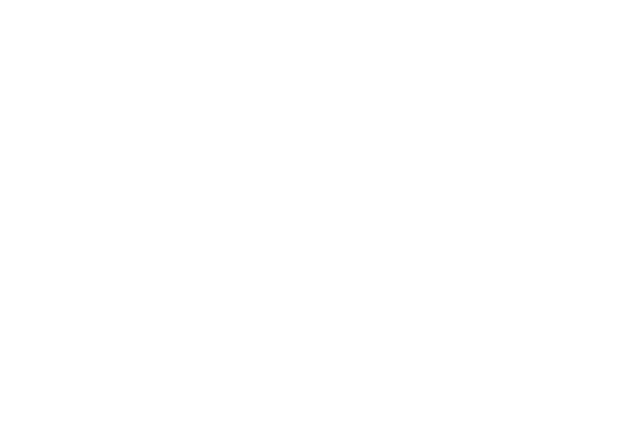
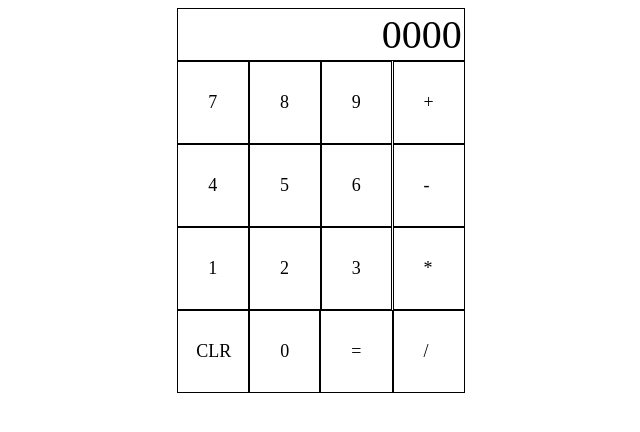
Before and after one commit to laraandrew/odin-calculator, a plain HTML site: page index.html in a window 1280 px wide. Shown: the whole page, without its empty margins (319-959 px from the left). Drawn offline with Linux system fonts and the light colour scheme.

Commit message:
Add buttons and display to html file

```diff
--- a/index.html
+++ b/index.html
@@ -4,9 +4,46 @@
     <meta charset="UTF-8">
     <meta name="viewport" content="width=device-width, initial-scale=1.0">
     <script src="script.js" defer></script>
+    <link rel="stylesheet" href="styles.css">
     <title>Calculator</title>
 </head>
 <body>
-
+    <div class="flex" id="Calculator">
+        <div class="flex column">
+            <div class="flex" id="display-container">
+                <div id="display">0000</div>
+            </div>
+            <div id="keys" class="flex">
+                <div>
+                    <div class="flex">
+                        <div id = 'seven' class="key">7</div>
+                        <div id = 'eight' class="key">8</div>
+                        <div id = 'nine' class="key">9</div>
+                    </div>
+                    <div class="flex">
+                        <div id = 'four' class="key">4</div>
+                        <div id = 'five' class="key">5</div>
+                        <div id = 'six' class="key">6</div>
+                    </div>
+                    <div class="flex">
+                        <div id = 'one' class="key">1</div>
+                        <div id = 'two' class="key">2</div>
+                        <div id = 'three' class="key">3</div>
+                    </div>
+                    <div class="flex">
+                        <div id = 'clr' class="key">CLR</div>
+                        <div id = 'zero' class="key">0</div>
+                        <div id = 'equal' class="key">=</div>
+                    </div>
+                </div>
+                <div class="flex column">
+                    <div id = 'plus' class="key">+</div>
+                    <div id = 'minus' class="key">-</div>
+                    <div id = 'mutiply' class="key">*</div>
+                    <div id = 'divide' class="key">/</div>
+                </div>
+            </div>
+        </div>
+    </div>
 </body>
 </html>
--- a/styles.css
+++ b/styles.css
@@ -0,0 +1,44 @@
+.flex{
+    display: flex;
+}
+
+body{
+    font-size: large;
+    display: flex;
+    flex-direction: column;
+    justify-content: center;
+}
+
+.key{
+    padding: 30px;
+    border: solid 1px black;
+    flex-grow: 1;
+}
+
+.column{
+    flex-direction: column;
+    border: white;
+}
+
+#display-container{
+    padding: 2px;
+    border: solid 1px black;
+    justify-content: flex-end;
+}
+#display{
+    align-self: flex-start;
+    font-size: 40px;
+}
+
+.color{
+    background-color: aqua;
+}
+
+#clr{
+    padding-left:18px;
+    padding-right:17px;
+}
+
+#Calculator{
+    justify-content: center;
+}
```
Also changed, not shown: 1 other file.
